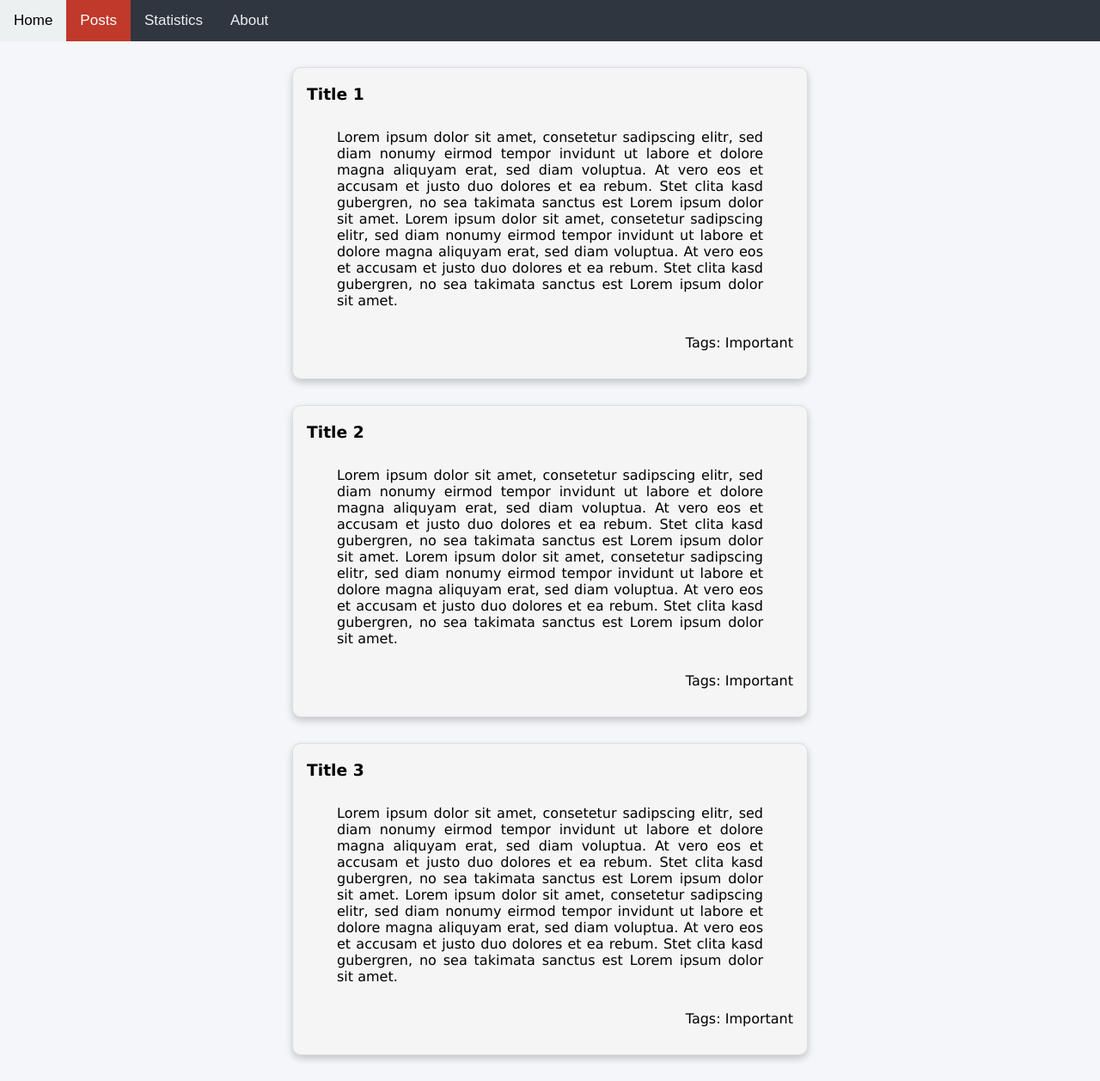
After one commit to m-schridde/innoWeekDiversity, a Flask app: page /posts.html in a window 1280 px wide. The commit adds this page. Shown: the whole page at 86% size. Run offline with Flask 2, Linux system fonts and the light colour scheme.

Commit message:
Posts added and Stlyed; Navbar active element change on navigation; /index.html and / both are home

```diff
--- a/app.py
+++ b/app.py
@@ -2,11 +2,17 @@ from flask import Flask, render_template, url_for
 
 app = Flask(__name__)
 
+@app.route('/')
+def indexByDefault():
+    return index()
 
-@app.route('/')
+@app.route('/index.html')
 def index():
     return render_template('index.html')
 
+@app.route('/posts.html')
+def posts():
+    return render_template('posts.html')
 
 if __name__ == "__main__":
     app.run(debug=True)
--- a/static/css/index.css
+++ b/static/css/index.css
@@ -14,7 +14,7 @@ form {
 }
 
 input {
-   border-radius: 5px;
+   border-radius: 35px;
 }
 input:focus, textarea:focus {
    box-shadow: 0 0 1pt 1pt #3498db;
--- /dev/null
+++ b/static/css/posts.css
@@ -0,0 +1,43 @@
+h3 {
+    margin-top: 4px;
+    margin-bottom: 5px;
+}
+
+.main_container {
+    display: flex;
+    align-items: center;
+    justify-content: center;
+    font-family: 'Lucida Sans', 'Lucida Sans Regular', 'Lucida Grande', 'Lucida Sans Unicode', Geneva, Verdana, sans-serif;
+}
+
+.list {
+    max-width: 600px;
+    margin-top: 0px;
+    margin-bottom: 30px;
+}
+
+.card {
+    margin-top: 30px;
+    border-style: solid;
+    max-width: 600px;
+    box-shadow: 0 4px 8px 0 rgba(0, 0, 0, 0.2);
+    vertical-align: middle;
+    padding: 16px;
+    text-align: left;
+    background-color: whitesmoke;
+    border-radius: 10px;
+    border-width: 1px;
+    border-color: #dcdde1;
+  }
+
+  .main-content {
+      text-align: justify;
+      margin-top: 30px;
+      margin-left: 35px;
+      margin-right: 35px;
+      margin-bottom: 30px;
+  }
+
+  .tags {
+      text-align: right;
+  }
--- a/templates/base.html
+++ b/templates/base.html
@@ -8,10 +8,11 @@
     {% block head %} {% endblock %}
 </head>
 <body>
+    {% set active_page = active_page|default('index') -%}
     <div class="topnav">
-        <a class="active" href="#home">Home</a>
-        <a href="#posts">Posts</a>
-        <a href="#statistics">Statistics</a>
+        <a {% if "index" == active_page %} class="active" {% endif %} href="index.html">Home</a>
+        <a {% if "posts" == active_page %} class="active" {% endif %} href="posts.html">Posts</a>
+        <a href="statistics.html">Statistics</a>
         <a href="#about">About</a>
     </div>
 
--- a/templates/index.html
+++ b/templates/index.html
@@ -1,4 +1,5 @@
 {% extends 'base.html' %}
+{% set active_page = "index" %}
 
 {% block head %}
 <link rel="stylesheet" href="{{ url_for('static', filename='css/index.css') }}"
--- /dev/null
+++ b/templates/posts.html
@@ -0,0 +1,55 @@
+{% extends 'base.html' %}
+{% set active_page = "posts" %}
+
+
+{% block head %}
+<link rel="stylesheet" href="{{ url_for('static', filename='css/posts.css') }}"
+{% endblock %}
+
+{% block body %}
+
+<div class="main_container">
+    <div class="list">
+        <div class="card">
+            <h3>Title 1</h3>
+            <p class="main-content">
+                Lorem ipsum dolor sit amet, consetetur sadipscing elitr,
+                sed diam nonumy eirmod tempor invidunt ut labore et dolore magna aliquyam erat,
+                sed diam voluptua. At vero eos et accusam et justo duo dolores et ea rebum. Stet clita kasd gubergren,
+                no sea takimata sanctus est Lorem ipsum dolor sit amet. Lorem ipsum dolor sit amet, consetetur sadipscing elitr,
+                sed diam nonumy eirmod tempor invidunt ut labore et dolore magna aliquyam erat,
+                sed diam voluptua. At vero eos et accusam et justo duo dolores et ea rebum. Stet clita kasd gubergren,
+                no sea takimata sanctus est Lorem ipsum dolor sit amet.
+            </p>
+            <p class="tags">Tags: Important</p>
+        </div>
+        <div class="card">
+            <h3>Title 2</h3>
+            <p class="main-content">
+                Lorem ipsum dolor sit amet, consetetur sadipscing elitr,
+                sed diam nonumy eirmod tempor invidunt ut labore et dolore magna aliquyam erat,
+                sed diam voluptua. At vero eos et accusam et justo duo dolores et ea rebum. Stet clita kasd gubergren,
+                no sea takimata sanctus est Lorem ipsum dolor sit amet. Lorem ipsum dolor sit amet, consetetur sadipscing elitr,
+                sed diam nonumy eirmod tempor invidunt ut labore et dolore magna aliquyam erat,
+                sed diam voluptua. At vero eos et accusam et justo duo dolores et ea rebum. Stet clita kasd gubergren,
+                no sea takimata sanctus est Lorem ipsum dolor sit amet.
+            </p>
+            <p class="tags">Tags: Important</p>
+        </div>
+        <div class="card">
+            <h3>Title 3</h3>
+            <p class="main-content">
+                Lorem ipsum dolor sit amet, consetetur sadipscing elitr,
+                sed diam nonumy eirmod tempor invidunt ut labore et dolore magna aliquyam erat,
+                sed diam voluptua. At vero eos et accusam et justo duo dolores et ea rebum. Stet clita kasd gubergren,
+                no sea takimata sanctus est Lorem ipsum dolor sit amet. Lorem ipsum dolor sit amet, consetetur sadipscing elitr,
+                sed diam nonumy eirmod tempor invidunt ut labore et dolore magna aliquyam erat,
+                sed diam voluptua. At vero eos et accusam et justo duo dolores et ea rebum. Stet clita kasd gubergren,
+                no sea takimata sanctus est Lorem ipsum dolor sit amet.
+            </p>
+            <p class="tags">Tags: Important</p>
+        </div>
+      </div>
+</div>
+
+{% endblock %}
```
